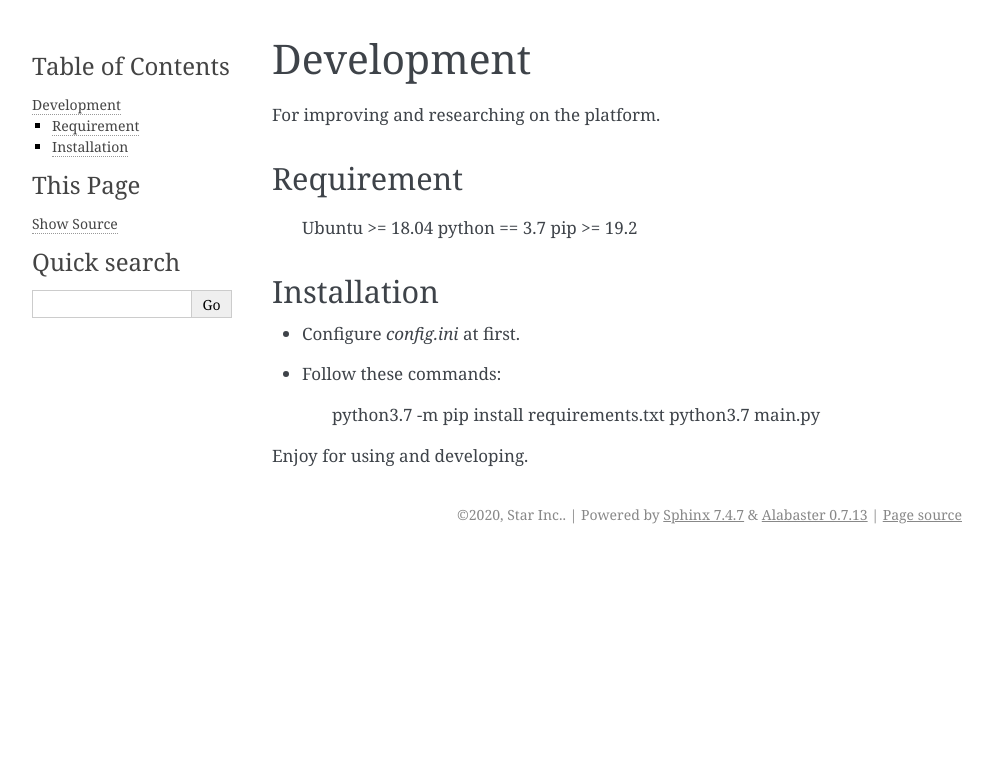
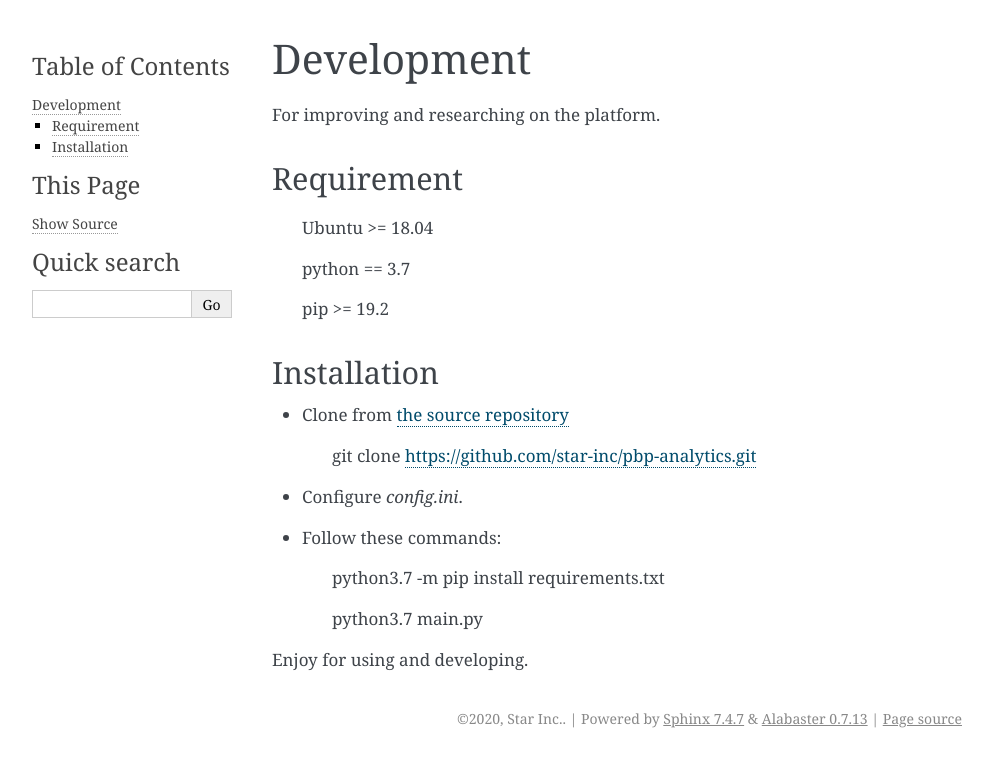
Before and after one commit to meta-star/pbp_analytics, a Sphinx documentation site: the page built from docs/guide/installation/development.rst, in a window 1280 px wide. Shown: the top 767 px of the page, without its empty margins (148-1140 px from the left). Built offline with Sphinx 7.4.7, drawn with Linux system fonts in a browser that asks for light colours.

Commit message:
Update docs

```diff
--- a/docs/guide/installation/development.rst
+++ b/docs/guide/installation/development.rst
@@ -7,17 +7,26 @@ Requirement
 -----------
 
     Ubuntu >= 18.04
+
     python == 3.7
+
     pip >= 19.2
 
 Installation
 ------------
 
-- Configure `config.ini` at first.
+- Clone from `the source repository`_
+
+        git clone https://github.com/star-inc/pbp-analytics.git
+
+- Configure `config.ini`.
 
 - Follow these commands:
 
         python3.7 -m pip install requirements.txt
+
         python3.7 main.py
 
 Enjoy for using and developing.
+
+.. _the source repository: https://github.com/star-inc/pbp-analytics
--- a/docs/index.rst
+++ b/docs/index.rst
@@ -55,7 +55,7 @@ show how to connect Analytics ,and tell you the usage.
    :caption: Install Analytics
 
    guide/installation/index
-   guide/callback_status_code.rst
+   guide/callback
 
 Indices and tables
 ------------------
```
Also changed, not shown: docs/guide/installation/production.rst (+7 -1 lines), docs/guide/callback.rst (renamed from docs/guide/callback_status_code.rst).
